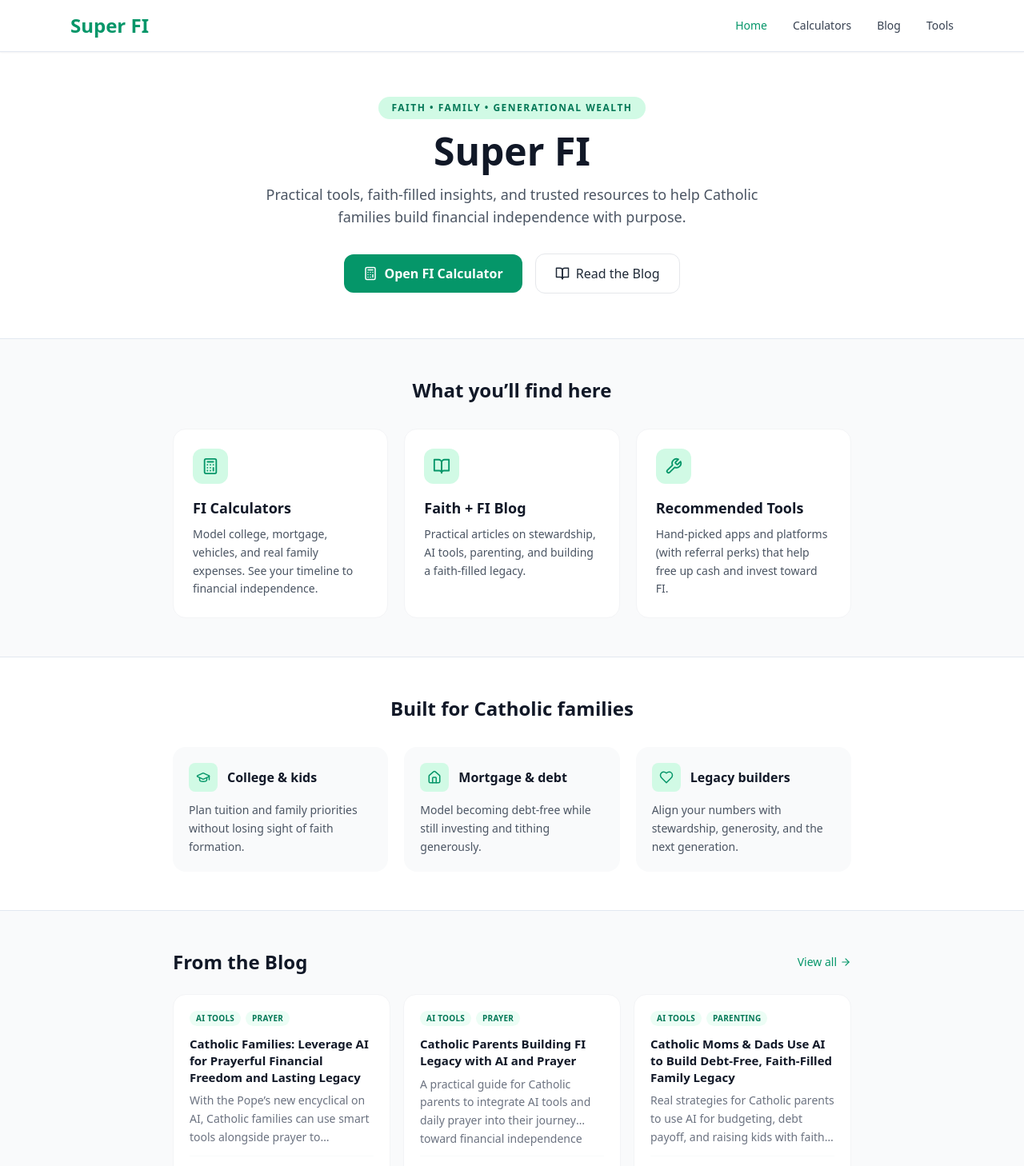
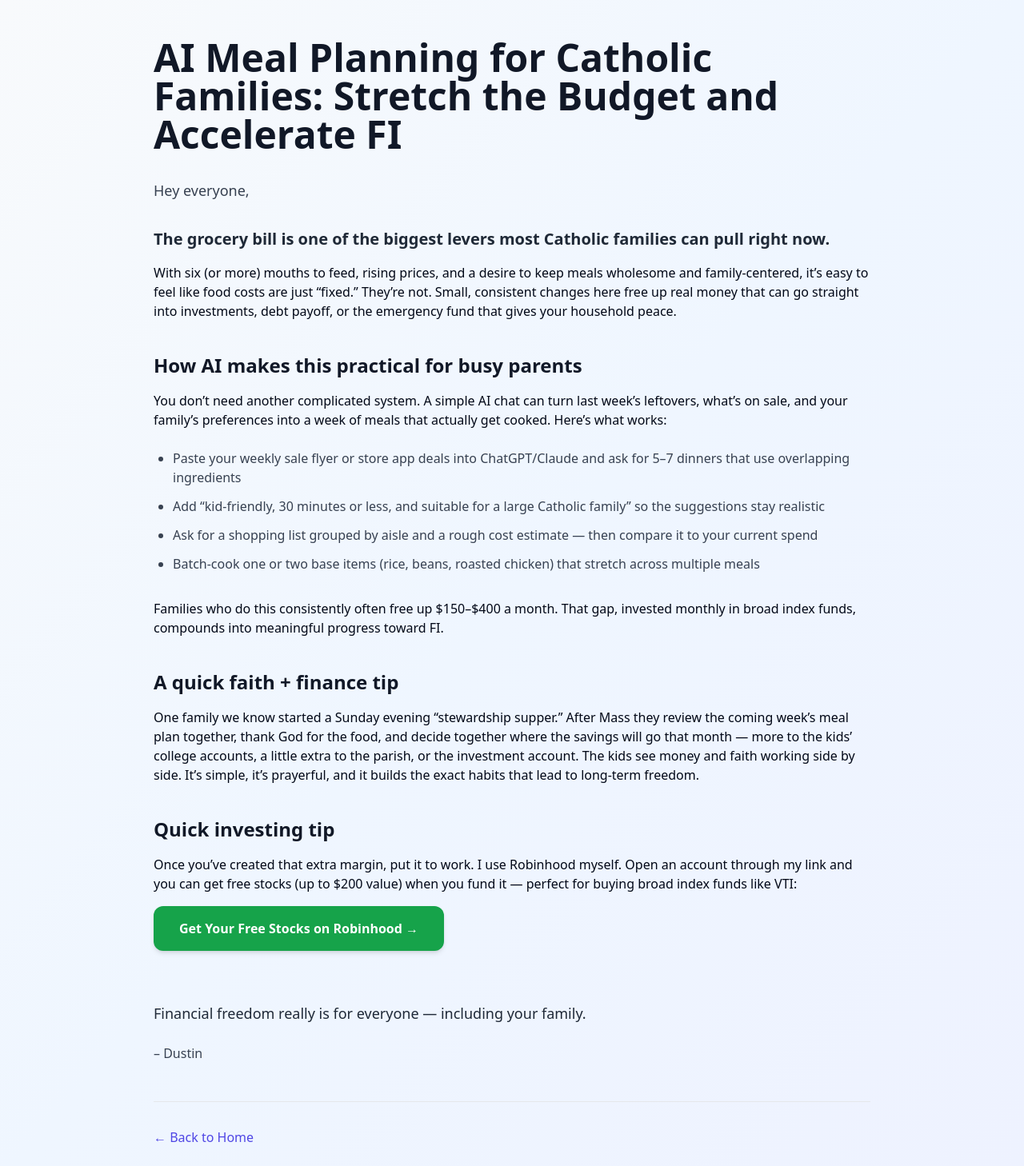
Before and after one commit to daughterpop/super-fi-calc, a React (Vite) app: page /blog/ai-meal-planning-for-catholic-families-stretch-the-budget-and-accelerate-fi in a window 1280 px wide. Shown: the top 1458 px of the page at 80% size. Built offline with nearby package versions, Linux system fonts and the light colour scheme.

Commit message:
Add daily blog post: AI Meal Planning for Catholic Families: Stretch the Budget and Accelerate FI – July 24, 2026

```diff
--- a/src/data/posts.js
+++ b/src/data/posts.js
@@ -1,4 +1,14 @@
 const rawPosts = [
+  {
+    title: 'AI Meal Planning for Catholic Families: Stretch the Budget and Accelerate FI',
+    date: 'July 24, 2026',
+    dateSort: '2026-07-24',
+    excerpt: 'Busy Catholic parents can use simple AI prompts to cut grocery waste, plan realistic family meals, and free up real cash that accelerates the path to financial independence.',
+    readTime: '4 min read',
+    link: '/blog/ai-meal-planning-for-catholic-families-stretch-the-budget-and-accelerate-fi',
+    tags: ['AI Tools', 'Parenting', 'Stewardship'],
+    featured: false
+  },
   {
     title: 'Catholic Families: AI for Back-to-School Savings and Faith-Filled Financial Freedom',
     date: 'July 05, 2026',
--- a/src/main.jsx
+++ b/src/main.jsx
@@ -22,6 +22,7 @@ import RaisingGenerousGroundedKidsFaithFamilyBudgetingAndSharedFinancialFreedom
 import StewardingYourFamilysFutureBuildingGenerationalWealthThroughFaithAndFi from './pages/stewarding-your-familys-future-building-generational-wealth-through-faith-and-fi.jsx';
 import HowCatholicFamiliesCanTurnSummerIntoASeasonOfFaithAndFinancialFreedom from './pages/how-catholic-families-can-turn-summer-into-a-season-of-faith-and-financial-freedom.jsx';
 import HowCatholicFamiliesCanTurnSummerAdventuresIntoFaithAndFinancialFreedomLessons from './pages/how-catholic-families-can-turn-summer-adventures-into-faith-and-financial-freedom-lessons.jsx';
+import AiMealPlanningForCatholicFamiliesStretchTheBudgetAndAccelerateFi from './pages/ai-meal-planning-for-catholic-families-stretch-the-budget-and-accelerate-fi.jsx';
 
 ReactDOM.createRoot(document.getElementById('root')).render(
   <React.StrictMode>
@@ -48,6 +49,7 @@ ReactDOM.createRoot(document.getElementById('root')).render(
         <Route path="/blog/stewarding-your-familys-future-building-generational-wealth-through-faith-and-fi" element={<StewardingYourFamilysFutureBuildingGenerationalWealthThroughFaithAndFi />} />
         <Route path="/blog/how-catholic-families-can-turn-summer-into-a-season-of-faith-and-financial-freedom" element={<HowCatholicFamiliesCanTurnSummerIntoASeasonOfFaithAndFinancialFreedom />} />
         <Route path="/blog/how-catholic-families-can-turn-summer-adventures-into-faith-and-financial-freedom-lessons" element={<HowCatholicFamiliesCanTurnSummerAdventuresIntoFaithAndFinancialFreedomLessons />} />
+        <Route path="/blog/ai-meal-planning-for-catholic-families-stretch-the-budget-and-accelerate-fi" element={<AiMealPlanningForCatholicFamiliesStretchTheBudgetAndAccelerateFi />} />
 
         <Route path="*" element={<App />} />
       </Routes>
--- /dev/null
+++ b/src/pages/ai-meal-planning-for-catholic-families-stretch-the-budget-and-accelerate-fi.jsx
@@ -0,0 +1,80 @@
+import React from 'react';
+
+export default function AiMealPlanningForCatholicFamiliesStretchTheBudgetAndAccelerateFi() {
+  return (
+    <div className="min-h-screen bg-gradient-to-br from-slate-50 via-blue-50 to-indigo-50 py-12 px-4">
+      <div className="max-w-4xl mx-auto prose prose-slate">
+        <h1 className="text-4xl md:text-5xl font-bold text-gray-900 mb-8">
+          AI Meal Planning for Catholic Families: Stretch the Budget and Accelerate FI
+        </h1>
+
+        <p className="text-lg text-gray-700 mb-8 leading-relaxed">
+          Hey everyone,
+        </p>
+
+        <p className="text-xl font-semibold text-gray-800 mb-4">
+          The grocery bill is one of the biggest levers most Catholic families can pull right now.
+        </p>
+
+        <p className="mb-6">
+          With six (or more) mouths to feed, rising prices, and a desire to keep meals wholesome and family-centered, it’s easy to feel like food costs are just “fixed.” They’re not. Small, consistent changes here free up real money that can go straight into investments, debt payoff, or the emergency fund that gives your household peace.
+        </p>
+
+        <h2 className="text-2xl font-bold text-gray-900 mt-10 mb-4">
+          How AI makes this practical for busy parents
+        </h2>
+        <p className="mb-6">
+          You don’t need another complicated system. A simple AI chat can turn last week’s leftovers, what’s on sale, and your family’s preferences into a week of meals that actually get cooked. Here’s what works:
+        </p>
+
+        <ul className="list-disc pl-6 space-y-3 mb-8 text-gray-700">
+          <li>Paste your weekly sale flyer or store app deals into ChatGPT/Claude and ask for 5–7 dinners that use overlapping ingredients</li>
+          <li>Add “kid-friendly, 30 minutes or less, and suitable for a large Catholic family” so the suggestions stay realistic</li>
+          <li>Ask for a shopping list grouped by aisle and a rough cost estimate — then compare it to your current spend</li>
+          <li>Batch-cook one or two base items (rice, beans, roasted chicken) that stretch across multiple meals</li>
+        </ul>
+
+        <p className="mb-6">
+          Families who do this consistently often free up $150–$400 a month. That gap, invested monthly in broad index funds, compounds into meaningful progress toward FI.
+        </p>
+
+        <h2 className="text-2xl font-bold text-gray-900 mt-10 mb-4">
+          A quick faith + finance tip
+        </h2>
+        <p className="mb-6">
+          One family we know started a Sunday evening “stewardship supper.” After Mass they review the coming week’s meal plan together, thank God for the food, and decide together where the savings will go that month — more to the kids’ college accounts, a little extra to the parish, or the investment account. The kids see money and faith working side by side. It’s simple, it’s prayerful, and it builds the exact habits that lead to long-term freedom.
+        </p>
+
+        <h2 className="text-2xl font-bold text-gray-900 mt-10 mb-4">
+          Quick investing tip
+        </h2>
+        <p className="mb-4">
+          Once you’ve created that extra margin, put it to work. I use Robinhood myself. Open an account through my link and you can get free stocks (up to $200 value) when you fund it — perfect for buying broad index funds like VTI:
+        </p>
+
+        <a
+          href="https://join.robinhood.com/dustinh-1bff5a"
+          target="_blank"
+          rel="noopener noreferrer"
+          className="inline-flex items-center gap-2 px-8 py-4 bg-green-600 text-white font-semibold rounded-xl hover:bg-green-700 transition-all shadow-md hover:shadow-lg mb-6"
+        >
+          Get Your Free Stocks on Robinhood →
+        </a>
+
+        <p className="text-lg font-medium text-gray-800 mt-10">
+          Financial freedom really is for everyone — including your family.
+        </p>
+
+        <p className="text-gray-700 font-medium mt-6">
+          – Dustin
+        </p>
+
+        <div className="mt-12 pt-8 border-t border-gray-200">
+          <a href="/" className="text-indigo-600 hover:text-indigo-800 font-medium">
+            ← Back to Home
+          </a>
+        </div>
+      </div>
+    </div>
+  );
+}
```
